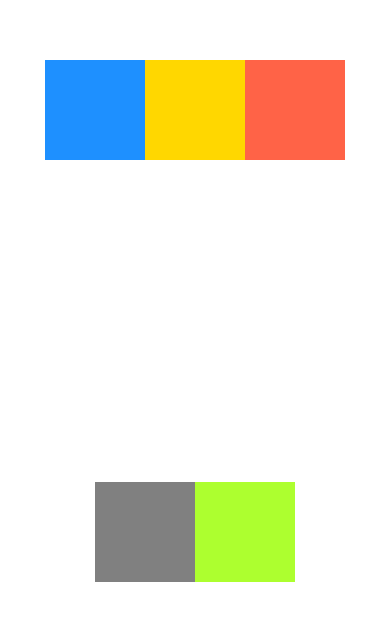
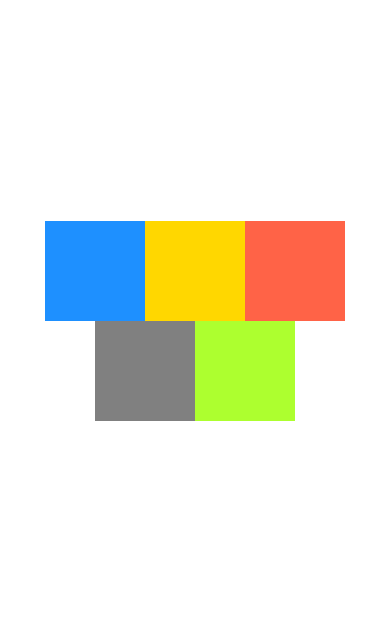
Before and after one commit to michaeldegori/done-with-it, a React Native app: screen / in a window 390 px wide. Shown: the part 101-722 px from the top of the page. Built offline with nearby package versions, Linux system fonts and the light colour scheme.

Commit message:
align content

```diff
--- a/App.js
+++ b/App.js
@@ -14,6 +14,7 @@ export default function App() {
         flexDirection: 'row',
         justifyContent: 'center',
         alignItems: 'center',
+        alignContent: 'center',
         flexWrap: 'wrap',
       }}
     >
```
